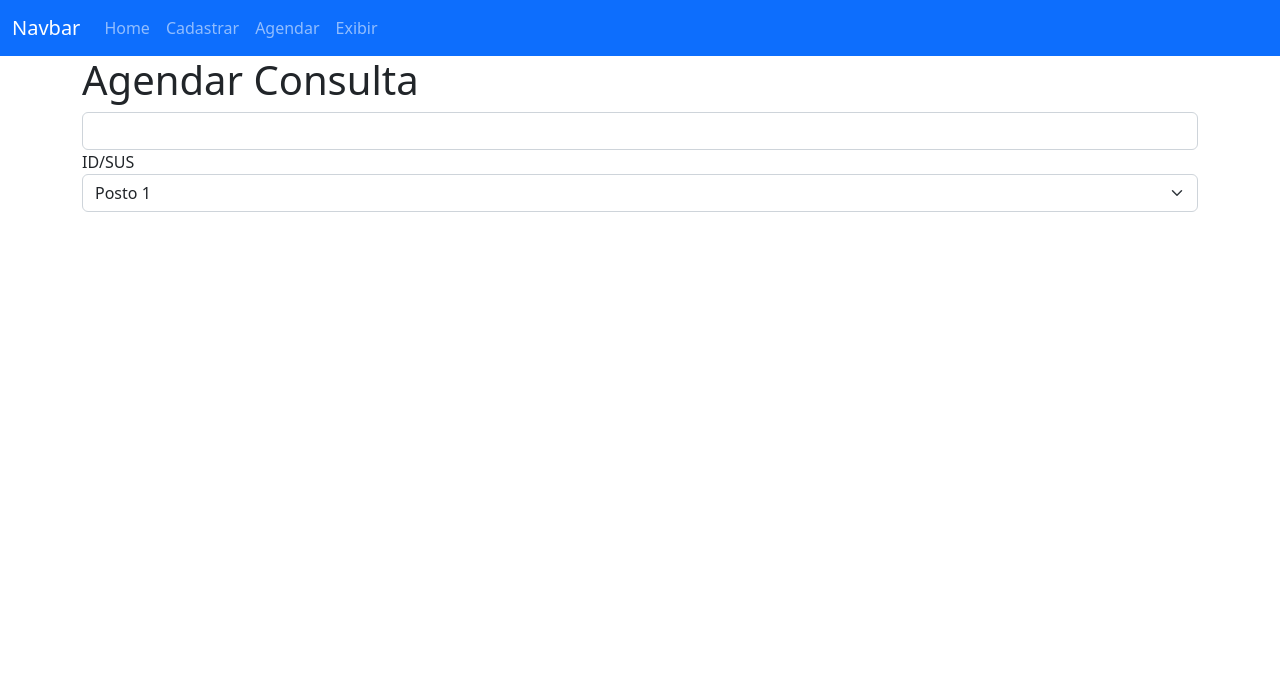
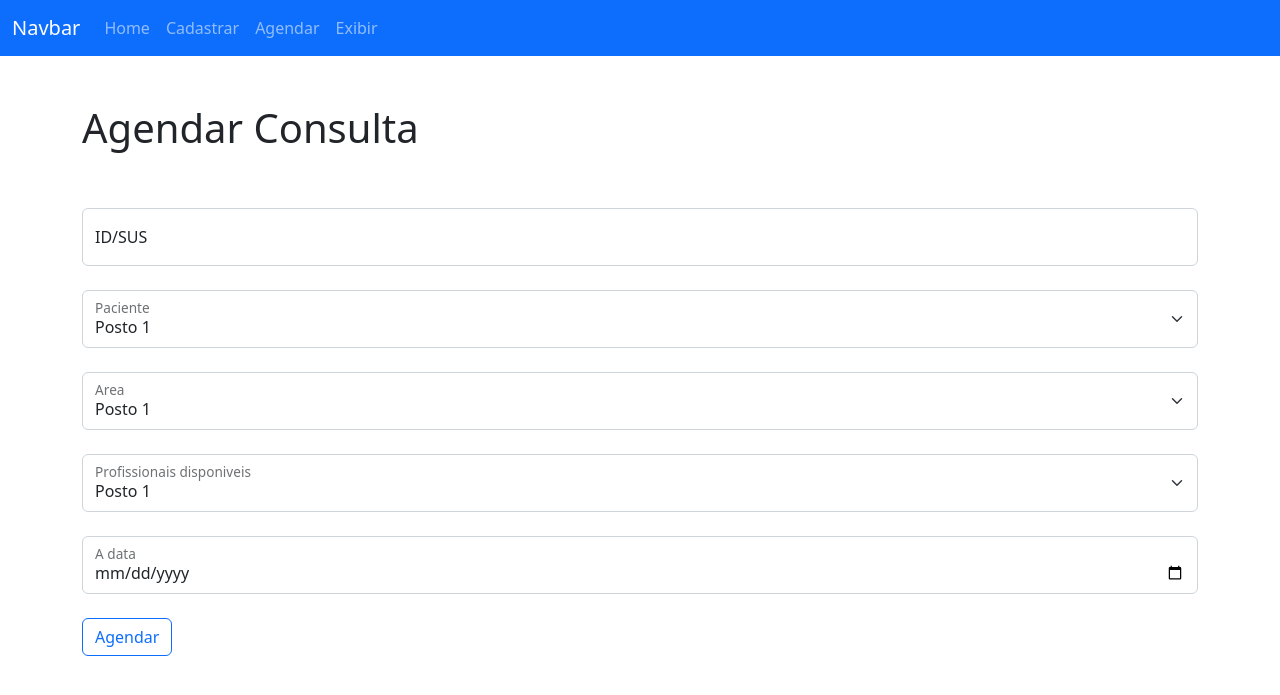
Before and after one commit to DevRodriguera/TCC-PHP-MarcarConsulta, a PHP site: page /scheduleAppointment.php in a window 1280 px wide. Shown: the top 695 px of the page. Run offline with PHP 8.4, Linux system fonts and the light colour scheme.

Commit message:
Add more form fields on the scheduleAppointmente.php

```diff
--- a/New/admin/scheduleAppointment.php
+++ b/New/admin/scheduleAppointment.php
@@ -12,7 +12,7 @@
   </header>
   <main>
     <div class="container">
-      <div class="row">
+      <div class="row mt-5 mb-5">
         <div class="col">
           <h1>Agendar Consulta</h1>
         </div>
@@ -20,16 +20,39 @@
       <div class="row">
         <div class="col">
           <form action="" method="post">
-            <input type="text" name="" id="" class="form-control">
-            <label>ID/SUS</label>
-
-            <select class="form-select" name="" id="">
-              <option>Posto 1</option>
-              <option>Posto 2</option>
-              <option>Posto 3</option>
-            </select>
-
-
+            <div class="form-floating mb-4">
+              <input type="text" name="" id="" class="form-control" id="pacienteId" placeholder="name@example.com">
+              <label for="Floating label ID">ID/SUS</label>
+            </div>
+            <div class="form-floating mb-4">
+              <select class="form-select" name="" id="" aria-label="Floating label select example">
+                <option>Posto 1</option>
+                <option>Posto 2</option>
+                <option>Posto 3</option>
+              </select>
+              <label for="floatingSelect">Paciente</label>
+            </div>
+            <div class="form-floating mb-4">
+              <select class="form-select" name="" id="" aria-label="Floating label select example">
+                <option>Posto 1</option>
+                <option>Posto 2</option>
+                <option>Posto 3</option>
+              </select>
+              <label for="floatingSelect">Area</label>
+            </div>
+            <div class="form-floating mb-4">
+              <select class="form-select" name="" id="" aria-label="Floating label select example">
+                <option>Posto 1</option>
+                <option>Posto 2</option>
+                <option>Posto 3</option>
+              </select>
+              <label for="floatingSelect">Profissionais disponiveis</label>
+            </div>
+            <div class="form-floating mb-4">
+              <input type="date" name="" id="" class="form-control" placeholder="">
+              <label for="">A data</label>
+            </div>
+            <button type="submit" class="btn btn-outline-primary mx-auto">Agendar</button>
           </form>
         </div>
       </div>
```
